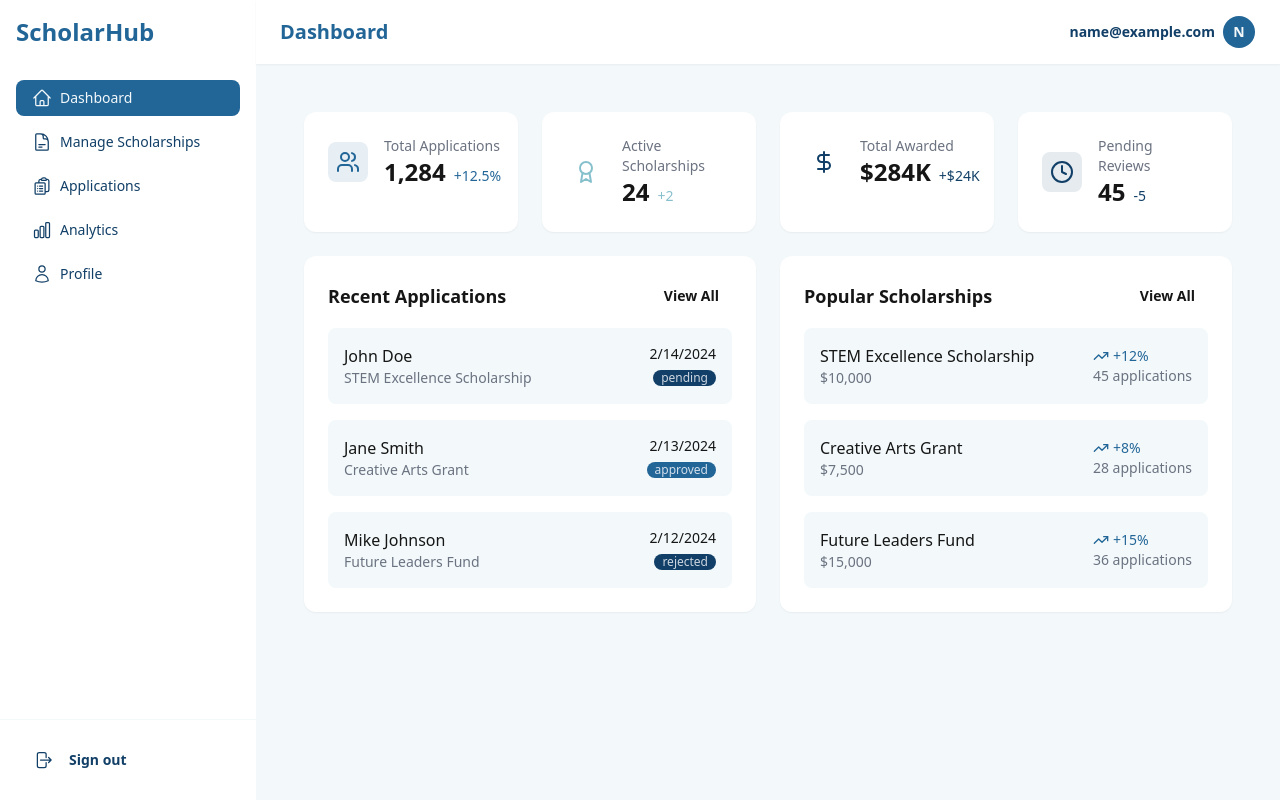
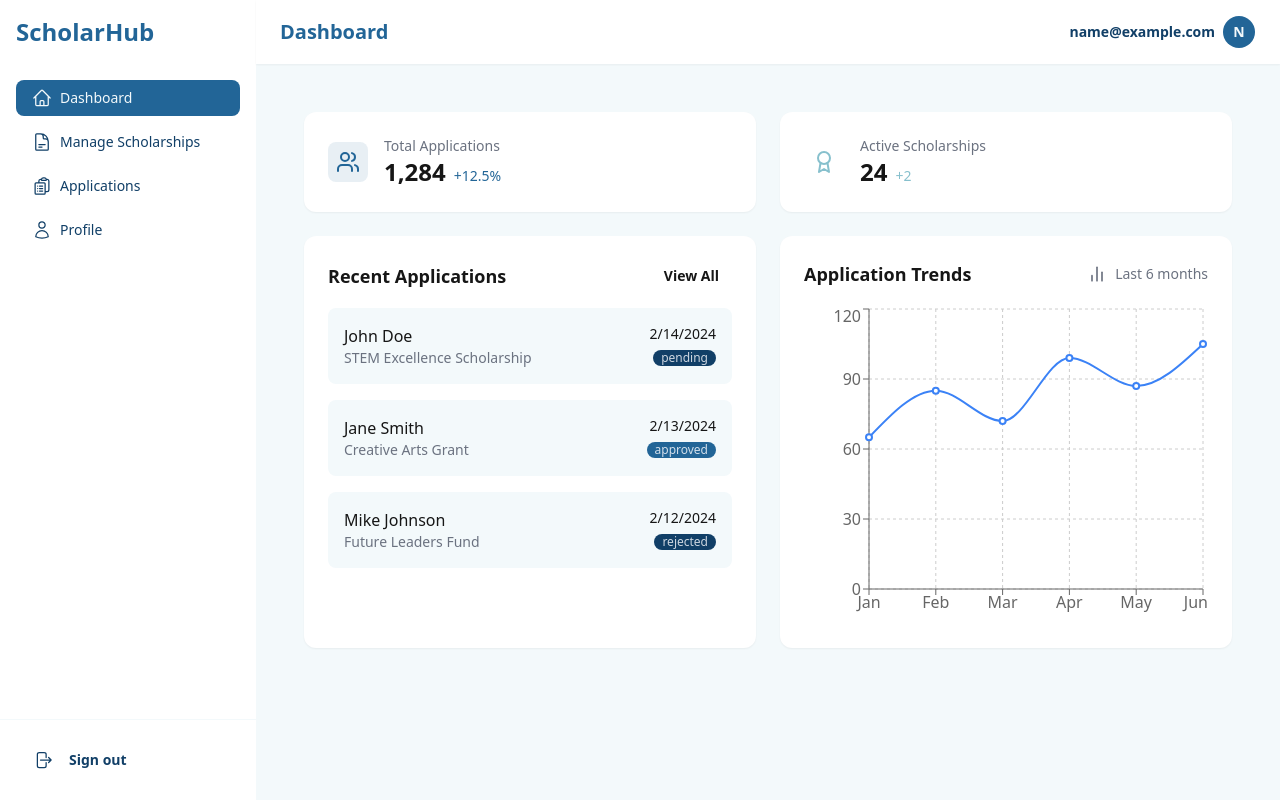
Before and after one commit to JayRupapara/ScholarHub, a React (Vite) app in the folder frontend/: page /signin/organization in a window 1280 px wide. Both pictures are taken after typing "name@example.com", "Sample123" into the empty fields and a click on the button "Sign in". Built offline with nearby package versions, Linux system fonts and the light colour scheme.

Commit message:
jay updated

```diff
--- a/frontend/src/App.tsx
+++ b/frontend/src/App.tsx
@@ -25,7 +25,6 @@ import Profile from './pages/student/Profile';
 import OrgDashboard from './pages/organization/OrgDashboard';
 import ManageScholarships from './pages/organization/ManageScholarships';
 import Applications from './pages/organization/Applications';
-import Analytics from './pages/organization/Analytics';
 import OrgProfile from './pages/organization/OrgProfile';
 
 // Auth helpers
@@ -124,7 +123,6 @@ function App() {
                     <Route path="dashboard" element={<OrgDashboard />} />
                     <Route path="manage-scholarships" element={<ManageScholarships />} />
                     <Route path="applications" element={<Applications />} />
-                    <Route path="analytics" element={<Analytics />} />
                     <Route path="profile" element={<OrgProfile />} />
                   </Routes>
                 </OrganizationLayout>
--- a/frontend/src/layouts/OrganizationLayout.tsx
+++ b/frontend/src/layouts/OrganizationLayout.tsx
@@ -57,11 +57,6 @@ const OrganizationLayout = ({ children }: OrganizationLayoutProps) => {
       path: '/organization/applications'
     },
     {
-      name: 'Analytics',
-      icon: ChartBarIcon,
-      path: '/organization/analytics'
-    },
-    {
       name: 'Profile',
       icon: UserIcon,
       path: '/organization/profile'
@@ -92,7 +87,6 @@ const OrganizationLayout = ({ children }: OrganizationLayoutProps) => {
                   {location.pathname === '/organization/dashboard' ? 'Dashboard' :
                    location.pathname === '/organization/manage-scholarships' ? 'Manage Scholarships' :
                    location.pathname === '/organization/applications' ? 'Applications' :
-                   location.pathname === '/organization/analytics' ? 'Analytics' :
                    location.pathname === '/organization/profile' ? 'Profile' : ''}
                 </h1>
               </div>
--- a/frontend/src/pages/organization/Applications.tsx
+++ b/frontend/src/pages/organization/Applications.tsx
@@ -1,5 +1,6 @@
 import React, { useState } from 'react';
 import { Search, Filter, Download, Eye, CheckCircle, XCircle } from 'lucide-react';
+import ApplicationModal from '../../components/common/ApplicationModal';
 
 interface Application {
   id: number;
@@ -8,10 +9,24 @@ interface Application {
   submittedDate: string;
   status: 'pending' | 'approved' | 'rejected';
   amount: number;
+  studentDetails: {
+    email: string;
+    phone: string;
+    qualification: string;
+    income: number;
+    caste: string;
+  };
+  documents: {
+    name: string;
+    status: 'verified' | 'pending' | 'rejected';
+    url: string;
+  }[];
 }
 
 const Applications = () => {
   const [selectedStatus, setSelectedStatus] = useState('all');
+  const [showModal, setShowModal] = useState(false);
+  const [selectedApplication, setSelectedApplication] = useState<Application | null>(null);
 
   // Sample applications data
   const applications: Application[] = [
@@ -21,7 +36,20 @@ const Applications = () => {
       scholarshipName: "STEM Excellence Scholarship",
       submittedDate: "2024-02-10",
       status: "pending",
-      amount: 10000
+      amount: 10000,
+      studentDetails: {
+        email: "john@example.com",
+        phone: "1234567890",
+        qualification: "12th",
+        income: 250000,
+        caste: "General"
+      },
+      documents: [
+        { name: "10th Marksheet", status: "verified", url: "#" },
+        { name: "12th Marksheet", status: "verified", url: "#" },
+        { name: "Income Certificate", status: "pending", url: "#" },
+        { name: "Caste Certificate", status: "pending", url: "#" }
+      ]
     },
     {
       id: 2,
@@ -29,7 +57,20 @@ const Applications = () => {
       scholarshipName: "Creative Arts Grant",
       submittedDate: "2024-02-08",
       status: "approved",
-      amount: 7500
+      amount: 7500,
+      studentDetails: {
+        email: "jane@example.com",
+        phone: "0987654321",
+        qualification: "10th",
+        income: 150000,
+        caste: "General"
+      },
+      documents: [
+        { name: "10th Marksheet", status: "verified", url: "#" },
+        { name: "12th Marksheet", status: "verified", url: "#" },
+        { name: "Income Certificate", status: "verified", url: "#" },
+        { name: "Caste Certificate", status: "verified", url: "#" }
+      ]
     },
     {
       id: 3,
@@ -37,7 +78,20 @@ const Applications = () => {
       scholarshipName: "Global Leaders Fund",
       submittedDate: "2024-02-05",
       status: "rejected",
-      amount: 15000
+      amount: 15000,
+      studentDetails: {
+        email: "mike@example.com",
+        phone: "5555555555",
+        qualification: "12th",
+        income: 300000,
+        caste: "General"
+      },
+      documents: [
+        { name: "10th Marksheet", status: "rejected", url: "#" },
+        { name: "12th Marksheet", status: "rejected", url: "#" },
+        { name: "Income Certificate", status: "rejected", url: "#" },
+        { name: "Caste Certificate", status: "rejected", url: "#" }
+      ]
     }
   ];
 
@@ -67,11 +121,68 @@ const Applications = () => {
     ? applications
     : applications.filter(app => app.status === selectedStatus);
 
+  const handleViewDetails = (application: Application) => {
+    setSelectedApplication(application);
+    setShowModal(true);
+  };
+
+  const handleExportData = () => {
+    // Convert applications data to CSV format
+    const headers = [
+      'Student Name',
+      'Email',
+      'Phone',
+      'Scholarship',
+      'Amount',
+      'Submitted Date',
+      'Status',
+      'Qualification',
+      'Income',
+      'Category'
+    ];
+
+    const csvData = filteredApplications.map(app => [
+      app.studentName,
+      app.studentDetails.email,
+      app.studentDetails.phone,
+      app.scholarshipName,
+      `₹${app.amount}`,
+      new Date(app.submittedDate).toLocaleDateString(),
+      app.status,
+      app.studentDetails.qualification,
+      `₹${app.studentDetails.income}`,
+      app.studentDetails.caste
+    ]);
+
+    // Add headers to the beginning
+    csvData.unshift(headers);
+
+    // Convert to CSV string
+    const csvString = csvData
+      .map(row => row.map(cell => `"${cell}"`).join(','))
+      .join('\n');
+
+    // Create blob and download
+    const blob = new Blob([csvString], { type: 'text/csv;charset=utf-8;' });
+    const link = document.createElement('a');
+    const url = URL.createObjectURL(blob);
+
+    link.setAttribute('href', url);
+    link.setAttribute('download', `scholarship_applications_${new Date().toISOString().split('T')[0]}.csv`);
+    link.style.visibility = 'hidden';
+    document.body.appendChild(link);
+    link.click();
+    document.body.removeChild(link);
+  };
+
   return (
     <div className="p-6">
       <div className="flex flex-col sm:flex-row justify-between items-start sm:items-center gap-4 mb-6">
         <h1 className="text-2xl font-bold">Scholarship Applications</h1>
-        <button className="btn btn-outline btn-primary gap-2">
+        <button
+          className="btn btn-outline btn-primary gap-2"
+          onClick={handleExportData}
+        >
           <Download className="h-4 w-4" />
           Export Data
         </button>
@@ -129,7 +240,10 @@ const Applications = () => {
                   </div>
                 </td>
                 <td>
-                  <button className="btn btn-ghost btn-sm">
+                  <button
+                    className="btn btn-ghost btn-sm"
+                    onClick={() => handleViewDetails(application)}
+                  >
                     View Details
                   </button>
                 </td>
@@ -152,6 +266,103 @@ const Applications = () => {
           <button className="join-item btn btn-sm">Next</button>
         </div>
       </div>
+
+      {/* View Details Modal */}
+      <ApplicationModal
+        isOpen={showModal}
+        onClose={() => setShowModal(false)}
+        title="Application Details"
+      >
+        {selectedApplication && (
+          <div className="space-y-6">
+            {/* Student Information */}
+            <div>
+              <h3 className="text-lg font-semibold mb-4">Student Information</h3>
+              <div className="grid grid-cols-2 gap-4">
+                <div>
+                  <p className="text-sm text-gray-500">Name</p>
+                  <p className="font-medium">{selectedApplication.studentName}</p>
+                </div>
+                <div>
+                  <p className="text-sm text-gray-500">Email</p>
+                  <p className="font-medium">{selectedApplication.studentDetails.email}</p>
+                </div>
+                <div>
+                  <p className="text-sm text-gray-500">Phone</p>
+                  <p className="font-medium">{selectedApplication.studentDetails.phone}</p>
+                </div>
+                <div>
+                  <p className="text-sm text-gray-500">Qualification</p>
+                  <p className="font-medium">{selectedApplication.studentDetails.qualification}</p>
+                </div>
+                <div>
+                  <p className="text-sm text-gray-500">Annual Income</p>
+                  <p className="font-medium">₹{selectedApplication.studentDetails.income.toLocaleString()}</p>
+                </div>
+                <div>
+                  <p className="text-sm text-gray-500">Category</p>
+                  <p className="font-medium">{selectedApplication.studentDetails.caste}</p>
+                </div>
+              </div>
+            </div>
+
+            {/* Documents Section */}
+            <div>
+              <h3 className="text-lg font-semibold mb-4">Documents</h3>
+              <div className="space-y-3">
+                {selectedApplication.documents.map((doc, index) => (
+                  <div key={index} className="flex items-center justify-between p-3 bg-base-200 rounded-lg">
+                    <span className="font-medium">{doc.name}</span>
+                    <div className="flex items-center gap-4">
+                      <span className={`badge badge-sm ${
+                        doc.status === 'verified' ? 'badge-success' :
+                        doc.status === 'rejected' ? 'badge-error' :
+                        'badge-warning'
+                      }`}>
+                        {doc.status}
+                      </span>
+                      <a
+                        href={doc.url}
+                        target="_blank"
+                        rel="noopener noreferrer"
+                        className="btn btn-ghost btn-sm"
+                      >
+                        View
+                      </a>
+                    </div>
+                  </div>
+                ))}
+              </div>
+            </div>
+
+            {/* Action Buttons */}
+            <div className="flex justify-end gap-2 mt-6">
+              {selectedApplication.status === 'pending' && (
+                <>
+                  <button
+                    className="btn btn-error"
+                    onClick={() => setShowModal(false)}
+                  >
+                    Reject
+                  </button>
+                  <button
+                    className="btn btn-success"
+                    onClick={() => setShowModal(false)}
+                  >
+                    Approve
+                  </button>
+                </>
+              )}
+              <button
+                className="btn btn-ghost"
+                onClick={() => setShowModal(false)}
+              >
+                Close
+              </button>
+            </div>
+          </div>
+        )}
+      </ApplicationModal>
     </div>
   );
 };
--- a/frontend/src/pages/organization/OrgDashboard.tsx
+++ b/frontend/src/pages/organization/OrgDashboard.tsx
@@ -1,5 +1,6 @@
 import React from 'react';
-import { Users, Award, DollarSign, Clock, TrendingUp, ChevronRight } from 'lucide-react';
+import { Users, Award, BarChart2 } from 'lucide-react';
+import { LineChart, Line, XAxis, YAxis, CartesianGrid, Tooltip, ResponsiveContainer } from 'recharts';
 
 const OrgDashboard = () => {
   // Sample data
@@ -17,20 +18,6 @@ const OrgDashboard = () => {
       change: "+2",
       icon: Award,
       color: "secondary"
-    },
-    {
-      title: "Total Awarded",
-      value: "$284K",
-      change: "+$24K",
-      icon: DollarSign,
-      color: "accent"
-    },
-    {
-      title: "Pending Reviews",
-      value: "45",
-      change: "-5",
-      icon: Clock,
-      color: "warning"
     }
   ];
 
@@ -58,34 +45,20 @@ const OrgDashboard = () => {
     }
   ];
 
-  const popularScholarships = [
-    {
-      id: 1,
-      title: "STEM Excellence Scholarship",
-      applications: 45,
-      trend: "+12%",
-      amount: 10000
-    },
-    {
-      id: 2,
-      title: "Creative Arts Grant",
-      applications: 28,
-      trend: "+8%",
-      amount: 7500
-    },
-    {
-      id: 3,
-      title: "Future Leaders Fund",
-      applications: 36,
-      trend: "+15%",
-      amount: 15000
-    }
+  // Analytics data
+  const analyticsData = [
+    { name: 'Jan', applications: 65 },
+    { name: 'Feb', applications: 85 },
+    { name: 'Mar', applications: 72 },
+    { name: 'Apr', applications: 99 },
+    { name: 'May', applications: 87 },
+    { name: 'Jun', applications: 105 },
   ];
 
   return (
     <div className="p-6">
       {/* Stats Grid */}
-      <div className="grid grid-cols-1 gap-6 mb-6 sm:grid-cols-2 lg:grid-cols-4">
+      <div className="grid grid-cols-1 gap-6 mb-6 sm:grid-cols-2">
         {stats.map((stat, index) => (
           <div key={index} className="bg-base-100 rounded-xl shadow-sm p-6">
             <div className="flex items-center">
@@ -135,29 +108,31 @@ const OrgDashboard = () => {
           </div>
         </div>
 
-        {/* Popular Scholarships */}
+        {/* Analytics Chart */}
         <div className="bg-base-100 rounded-xl shadow-sm">
           <div className="p-6">
             <div className="flex items-center justify-between mb-4">
-              <h2 className="text-lg font-semibold">Popular Scholarships</h2>
-              <button className="btn btn-ghost btn-sm">View All</button>
+              <h2 className="text-lg font-semibold">Application Trends</h2>
+              <div className="flex items-center gap-2">
+                <BarChart2 className="h-5 w-5 text-gray-500" />
+                <span className="text-sm text-gray-500">Last 6 months</span>
+              </div>
             </div>
-            <div className="space-y-4">
-              {popularScholarships.map((scholarship) => (
-                <div key={scholarship.id} className="flex items-center justify-between p-4 bg-base-200 rounded-lg">
-                  <div>
-                    <p className="font-medium">{scholarship.title}</p>
-                    <p className="text-sm text-gray-500">${scholarship.amount.toLocaleString()}</p>
-                  </div>
-                  <div className="text-right">
-                    <div className="flex items-center text-success">
-                      <TrendingUp className="h-4 w-4 mr-1" />
-                      <span className="text-sm">{scholarship.trend}</span>
-                    </div>
-                    <p className="text-sm text-gray-500">{scholarship.applications} applications</p>
-                  </div>
-                </div>
-              ))}
+            <div className="h-80">
+              <ResponsiveContainer width="100%" height="100%">
+                <LineChart data={analyticsData}>
+                  <CartesianGrid strokeDasharray="3 3" />
+                  <XAxis dataKey="name" />
+                  <YAxis />
+                  <Tooltip />
+                  <Line
+                    type="monotone"
+                    dataKey="applications"
+                    stroke="#3b82f6"
+                    strokeWidth={2}
+                  />
+                </LineChart>
+              </ResponsiveContainer>
             </div>
           </div>
         </div>
```
Also changed, not shown: 2 other files (tests, documents, lock files or other folders).
